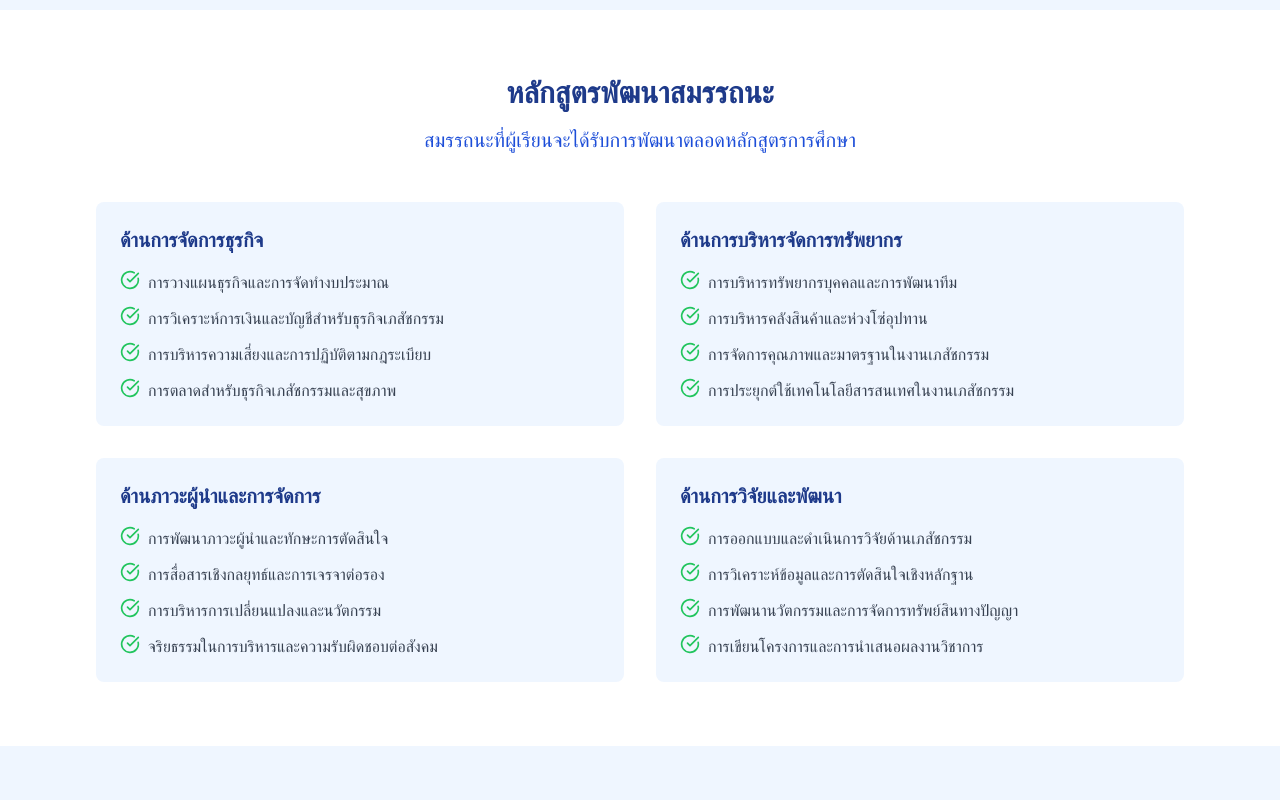
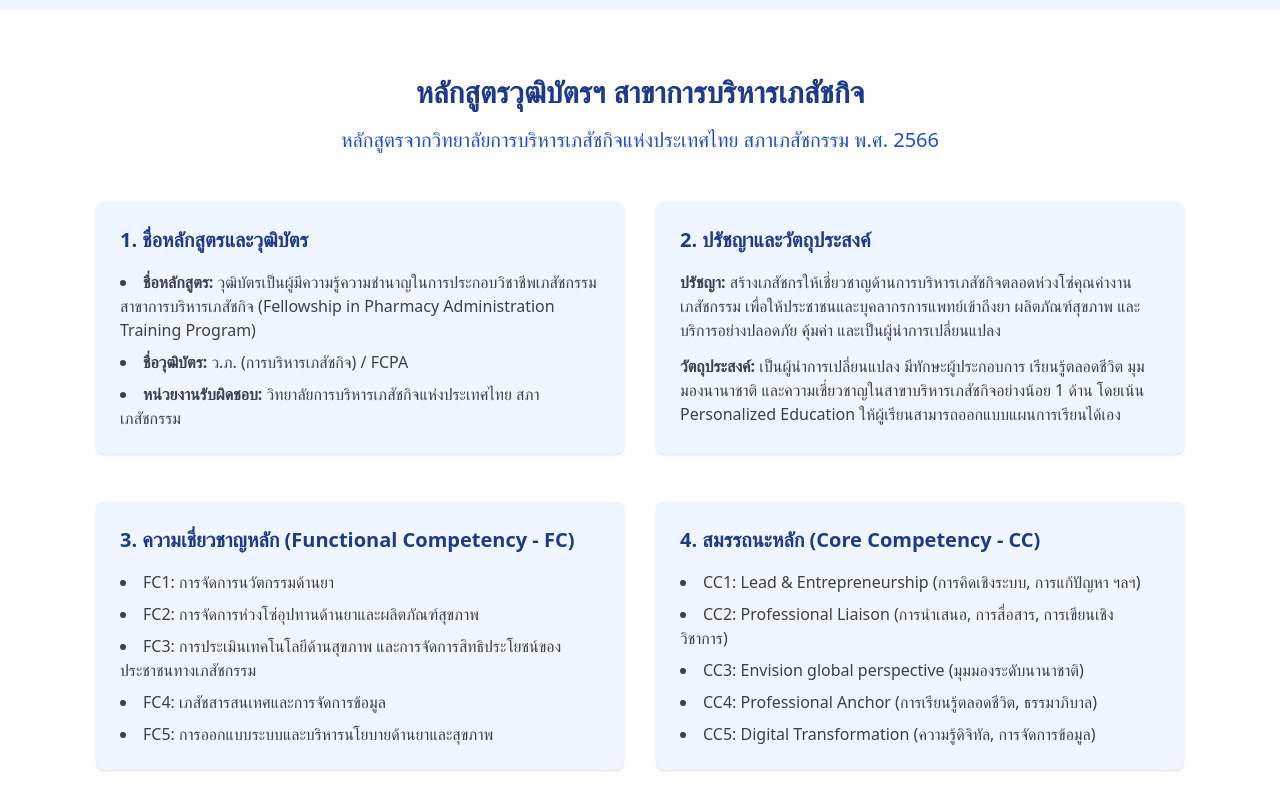
Before and after one commit to wirunw/cpat-pharma-connect, a React (Vite) app: page /admission in a window 1280 px wide. Shown: the part 1640-2440 px from the top of the page. Built offline with nearby package versions, Linux system fonts and the light colour scheme.

Commit message:
Code edited in Lovable Code Editor
Edited UI in Lovable

```diff
--- a/src/pages/Admission.tsx
+++ b/src/pages/Admission.tsx
@@ -195,104 +195,61 @@ const Admission = () => {
 
 
 
-        {/* Course Competencies */}
+        {/* Cpat Program Overview */}
         <section className="py-16 px-4 bg-white">
           <div className="container mx-auto max-w-6xl">
             <div className="text-center mb-12">
-              <h2 className="text-3xl font-bold text-blue-900 mb-4">หลักสูตรพัฒนาสมรรถนะ</h2>
+              <h2 className="text-3xl font-bold text-blue-900 mb-4">หลักสูตรวุฒิบัตรฯ สาขาการบริหารเภสัชกิจ</h2>
               <p className="text-xl text-blue-700 max-w-3xl mx-auto">
-                สมรรถนะที่ผู้เรียนจะได้รับการพัฒนาตลอดหลักสูตรการศึกษา
+                หลักสูตรจากวิทยาลัยการบริหารเภสัชกิจแห่งประเทศไทย สภาเภสัชกรรม พ.ศ. 2566
               </p>
             </div>
 
-            <div className="grid grid-cols-1 md:grid-cols-2 gap-8 mb-8">
-              <div className="bg-blue-50 rounded-lg p-6">
-                <h3 className="text-xl font-bold text-blue-900 mb-4">ด้านการจัดการธุรกิจ</h3>
-                <ul className="space-y-3">
-                  <li className="flex items-start">
-                    <CheckCircle className="w-5 h-5 text-green-500 mr-2 flex-shrink-0" />
-                    <span className="text-gray-700">การวางแผนธุรกิจและการจัดทำงบประมาณ</span>
-                  </li>
-                  <li className="flex items-start">
-                    <CheckCircle className="w-5 h-5 text-green-500 mr-2 flex-shrink-0" />
-                    <span className="text-gray-700">การวิเคราะห์การเงินและบัญชีสำหรับธุรกิจเภสัชกรรม</span>
-                  </li>
-                  <li className="flex items-start">
-                    <CheckCircle className="w-5 h-5 text-green-500 mr-2 flex-shrink-0" />
-                    <span className="text-gray-700">การบริหารความเสี่ยงและการปฏิบัติตามกฎระเบียบ</span>
-                  </li>
-                  <li className="flex items-start">
-                    <CheckCircle className="w-5 h-5 text-green-500 mr-2 flex-shrink-0" />
-                    <span className="text-gray-700">การตลาดสำหรับธุรกิจเภสัชกรรมและสุขภาพ</span>
-                  </li>
+            <div className="grid grid-cols-1 md:grid-cols-2 gap-8 mb-12">
+              {/* ชื่อหลักสูตรและวุฒิบัตร */}
+              <div className="bg-blue-50 p-6 rounded-lg shadow">
+                <h3 className="text-xl font-bold text-blue-900 mb-4">1. ชื่อหลักสูตรและวุฒิบัตร</h3>
+                <ul className="text-gray-700 space-y-2 list-disc list-inside">
+                  <li><strong>ชื่อหลักสูตร:</strong> วุฒิบัตรเป็นผู้มีความรู้ความชำนาญในการประกอบวิชาชีพเภสัชกรรม สาขาการบริหารเภสัชกิจ (Fellowship in Pharmacy Administration Training Program)</li>
+                  <li><strong>ชื่อวุฒิบัตร:</strong> ว.ภ. (การบริหารเภสัชกิจ) / FCPA</li>
+                  <li><strong>หน่วยงานรับผิดชอบ:</strong> วิทยาลัยการบริหารเภสัชกิจแห่งประเทศไทย สภาเภสัชกรรม</li>
                 </ul>
               </div>
 
-              <div className="bg-blue-50 rounded-lg p-6">
-                <h3 className="text-xl font-bold text-blue-900 mb-4">ด้านการบริหารจัดการทรัพยากร</h3>
-                <ul className="space-y-3">
-                  <li className="flex items-start">
-                    <CheckCircle className="w-5 h-5 text-green-500 mr-2 flex-shrink-0" />
-                    <span className="text-gray-700">การบริหารทรัพยากรบุคคลและการพัฒนาทีม</span>
-                  </li>
-                  <li className="flex items-start">
-                    <CheckCircle className="w-5 h-5 text-green-500 mr-2 flex-shrink-0" />
-                    <span className="text-gray-700">การบริหารคลังสินค้าและห่วงโซ่อุปทาน</span>
-                  </li>
-                  <li className="flex items-start">
-                    <CheckCircle className="w-5 h-5 text-green-500 mr-2 flex-shrink-0" />
-                    <span className="text-gray-700">การจัดการคุณภาพและมาตรฐานในงานเภสัชกรรม</span>
-                  </li>
-                  <li className="flex items-start">
-                    <CheckCircle className="w-5 h-5 text-green-500 mr-2 flex-shrink-0" />
-                    <span className="text-gray-700">การประยุกต์ใช้เทคโนโลยีสารสนเทศในงานเภสัชกรรม</span>
-                  </li>
-                </ul>
+              {/* ปรัชญาและวัตถุประสงค์ */}
+              <div className="bg-blue-50 p-6 rounded-lg shadow">
+                <h3 className="text-xl font-bold text-blue-900 mb-4">2. ปรัชญาและวัตถุประสงค์</h3>
+                <p className="text-gray-700 mb-3">
+                  <strong>ปรัชญา:</strong> สร้างเภสัชกรให้เชี่ยวชาญด้านการบริหารเภสัชกิจตลอดห่วงโซ่คุณค่างานเภสัชกรรม เพื่อให้ประชาชนและบุคลากรการแพทย์เข้าถึงยา ผลิตภัณฑ์สุขภาพ และบริการอย่างปลอดภัย คุ้มค่า และเป็นผู้นำการเปลี่ยนแปลง
+                </p>
+                <p className="text-gray-700">
+                  <strong>วัตถุประสงค์:</strong> เป็นผู้นำการเปลี่ยนแปลง มีทักษะผู้ประกอบการ เรียนรู้ตลอดชีวิต มุมมองนานาชาติ และความเชี่ยวชาญในสาขาบริหารเภสัชกิจอย่างน้อย 1 ด้าน โดยเน้น Personalized Education ให้ผู้เรียนสามารถออกแบบแผนการเรียนได้เอง
+                </p>
               </div>
             </div>
 
             <div className="grid grid-cols-1 md:grid-cols-2 gap-8">
-              <div className="bg-blue-50 rounded-lg p-6">
-                <h3 className="text-xl font-bold text-blue-900 mb-4">ด้านภาวะผู้นำและการจัดการ</h3>
-                <ul className="space-y-3">
-                  <li className="flex items-start">
-                    <CheckCircle className="w-5 h-5 text-green-500 mr-2 flex-shrink-0" />
-                    <span className="text-gray-700">การพัฒนาภาวะผู้นำและทักษะการตัดสินใจ</span>
-                  </li>
-                  <li className="flex items-start">
-                    <CheckCircle className="w-5 h-5 text-green-500 mr-2 flex-shrink-0" />
-                    <span className="text-gray-700">การสื่อสารเชิงกลยุทธ์และการเจรจาต่อรอง</span>
-                  </li>
-                  <li className="flex items-start">
-                    <CheckCircle className="w-5 h-5 text-green-500 mr-2 flex-shrink-0" />
-                    <span className="text-gray-700">การบริหารการเปลี่ยนแปลงและนวัตกรรม</span>
-                  </li>
-                  <li className="flex items-start">
-                    <CheckCircle className="w-5 h-5 text-green-500 mr-2 flex-shrink-0" />
-                    <span className="text-gray-700">จริยธรรมในการบริหารและความรับผิดชอบต่อสังคม</span>
-                  </li>
+              {/* ความเชี่ยวชาญหลัก */}
+              <div className="bg-blue-50 p-6 rounded-lg shadow">
+                <h3 className="text-xl font-bold text-blue-900 mb-4">3. ความเชี่ยวชาญหลัก (Functional Competency - FC)</h3>
+                <ul className="text-gray-700 space-y-2 list-disc list-inside">
+                  <li>FC1: การจัดการนวัตกรรมด้านยา</li>
+                  <li>FC2: การจัดการห่วงโซ่อุปทานด้านยาและผลิตภัณฑ์สุขภาพ</li>
+                  <li>FC3: การประเมินเทคโนโลยีด้านสุขภาพ และการจัดการสิทธิประโยชน์ของประชาชนทางเภสัชกรรม</li>
+                  <li>FC4: เภสัชสารสนเทศและการจัดการข้อมูล</li>
+                  <li>FC5: การออกแบบระบบและบริหารนโยบายด้านยาและสุขภาพ</li>
                 </ul>
               </div>
 
-              <div className="bg-blue-50 rounded-lg p-6">
-                <h3 className="text-xl font-bold text-blue-900 mb-4">ด้านการวิจัยและพัฒนา</h3>
-                <ul className="space-y-3">
-                  <li className="flex items-start">
-                    <CheckCircle className="w-5 h-5 text-green-500 mr-2 flex-shrink-0" />
-                    <span className="text-gray-700">การออกแบบและดำเนินการวิจัยด้านเภสัชกรรม</span>
-                  </li>
-                  <li className="flex items-start">
-                    <CheckCircle className="w-5 h-5 text-green-500 mr-2 flex-shrink-0" />
-                    <span className="text-gray-700">การวิเคราะห์ข้อมูลและการตัดสินใจเชิงหลักฐาน</span>
-                  </li>
-                  <li className="flex items-start">
-                    <CheckCircle className="w-5 h-5 text-green-500 mr-2 flex-shrink-0" />
-                    <span className="text-gray-700">การพัฒนานวัตกรรมและการจัดการทรัพย์สินทางปัญญา</span>
-                  </li>
-                  <li className="flex items-start">
-                    <CheckCircle className="w-5 h-5 text-green-500 mr-2 flex-shrink-0" />
-                    <span className="text-gray-700">การเขียนโครงการและการนำเสนอผลงานวิชาการ</span>
-                  </li>
+              {/* สมรรถนะหลัก */}
+              <div className="bg-blue-50 p-6 rounded-lg shadow">
+                <h3 className="text-xl font-bold text-blue-900 mb-4">4. สมรรถนะหลัก (Core Competency - CC)</h3>
+                <ul className="text-gray-700 space-y-2 list-disc list-inside">
+                  <li>CC1: Lead & Entrepreneurship (การคิดเชิงระบบ, การแก้ปัญหา ฯลฯ)</li>
+                  <li>CC2: Professional Liaison (การนำเสนอ, การสื่อสาร, การเขียนเชิงวิชาการ)</li>
+                  <li>CC3: Envision global perspective (มุมมองระดับนานาชาติ)</li>
+                  <li>CC4: Professional Anchor (การเรียนรู้ตลอดชีวิต, ธรรมาภิบาล)</li>
+                  <li>CC5: Digital Transformation (ความรู้ดิจิทัล, การจัดการข้อมูล)</li>
                 </ul>
               </div>
             </div>
```
